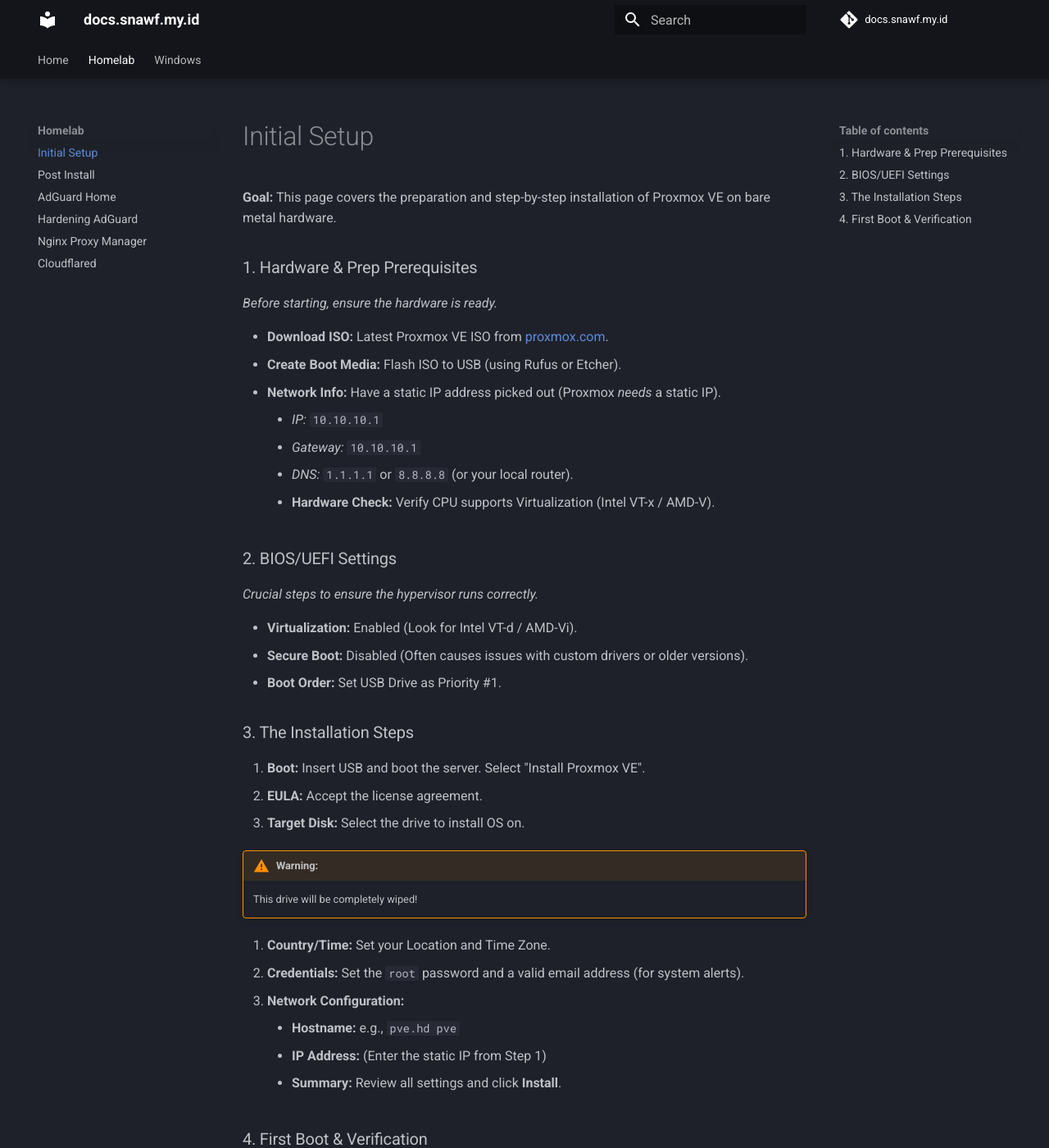
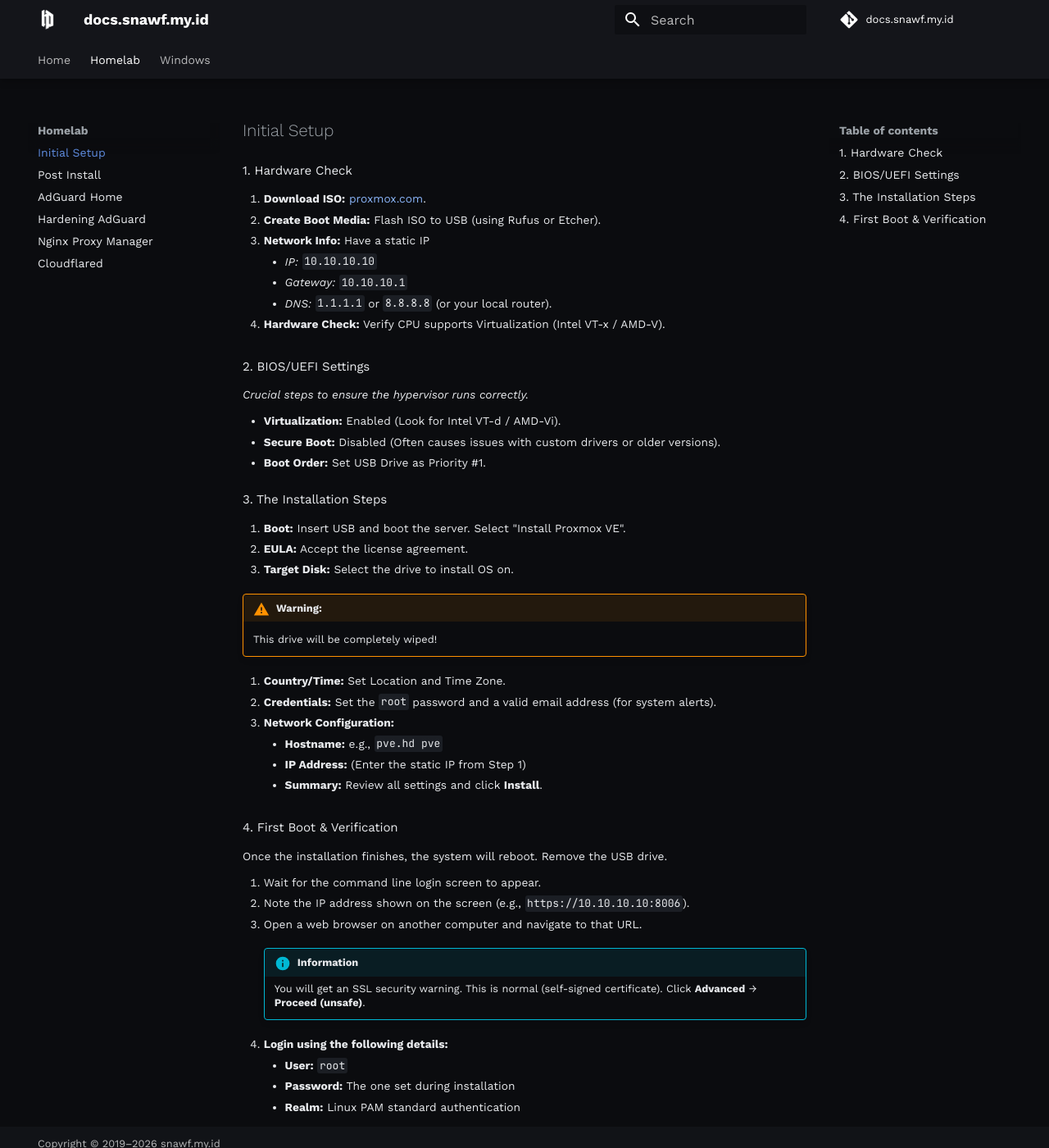
Before and after one commit to onthecouch/docs.snawf.my.id, an MkDocs documentation site: the page built from docs/homelab/installation.md, in a window 1280 px wide and 1400 px high. Shown: the whole window at 82% size. Built offline with MkDocs 1.6.1 and Material for MkDocs 9.7.7, drawn with Linux system fonts in a browser that asks for light colours; comment, search, counter and statistics services are not loaded; some of the changed text lies outside the part shown.

Commit message:
changing everything

```diff
--- a/docs/homelab/installation.md
+++ b/docs/homelab/installation.md
@@ -1,18 +1,14 @@
-**Goal:** This page covers the preparation and step-by-step installation of Proxmox VE on bare metal hardware.
+### 1. Hardware Check
 
-### 1. Hardware &amp; Prep Prerequisites
+1. **Download ISO:** [proxmox.com](https://www.proxmox.com/en/downloads).
+2. **Create Boot Media:** Flash ISO to USB (using Rufus or Etcher).
+3. **Network Info:** Have a static IP
 
-*Before starting, ensure the hardware is ready.*
-
-- **Download ISO:** Latest Proxmox VE ISO from [proxmox.com](https://www.proxmox.com/en/downloads).
-- **Create Boot Media:** Flash ISO to USB (using Rufus or Etcher).
-- **Network Info:** Have a static IP address picked out (Proxmox *needs* a static IP).
-
-
-    - *IP:* `10.10.10.1`
+    - *IP:* `10.10.10.10`
     - *Gateway:* `10.10.10.1`
     - *DNS:* `1.1.1.1` or `8.8.8.8` (or your local router).
-- **Hardware Check:** Verify CPU supports Virtualization (Intel VT-x / AMD-V).
+
+4. **Hardware Check:** Verify CPU supports Virtualization (Intel VT-x / AMD-V).
 
 ### 2. BIOS/UEFI Settings
 
@@ -31,7 +27,7 @@
 !!! warning "Warning:"
     This drive will be completely wiped!
 
-1. **Country/Time:** Set your Location and Time Zone.
+1. **Country/Time:** Set Location and Time Zone.
 2. **Credentials:** Set the `root` password and a valid email address (for system alerts).
 3. **Network Configuration:**
 
@@ -44,15 +40,16 @@
 
 Once the installation finishes, the system will reboot. Remove the USB drive.
 
-- Wait for the command line login screen to appear.
-- Note the IP address shown on the screen (e.g., `https://10.10.10.1:8006`).
-- Open a web browser on another computer and navigate to that URL.
+1. Wait for the command line login screen to appear.
+2. Note the IP address shown on the screen (e.g., `https://10.10.10.10:8006`).
+3. Open a web browser on another computer and navigate to that URL.
 
-!!! info "Information:"
-    You will get an SSL Security Warning. This is normal (self-signed certificate). Click "Advanced" -&gt; "Proceed Unsafe".
-- **Login:**
+    !!! info "Information"
+        You will get an SSL security warning. This is normal (self-signed certificate).
+        Click **Advanced** → **Proceed (unsafe)**.
 
+4. **Login using the following details:**
 
     - **User:** `root`
-    - **Password:** (The one you set in Step 5)
+    - **Password:** The one set during installation
     - **Realm:** Linux PAM standard authentication
--- /dev/null
+++ b/docs/stylesheets/extra.css
@@ -0,0 +1,58 @@
+:root {
+  --md-typeset-font-size: 0.6875rem; /* 11px */
+}
+
+[data-md-color-scheme="slate"] {
+  --md-default-bg-color: #0b0c0f;
+  --md-default-fg-color: #e8eaed;
+  --md-default-fg-color--light: #9aa0a6;
+  --md-code-bg-color: #16181d;
+  --md-code-fg-color: #e6e8eb;
+  --md-code-hl-color: #22262d;
+}
+
+.md-typeset {
+  font-family: "Work Sans", sans-serif;
+  font-size: var(--md-typeset-font-size);
+  line-height: 1.35;       /* tighter lines */
+  margin-bottom: 0.6em;    /* smaller paragraph spacing */
+}
+
+.md-typeset ul,
+.md-typeset ol {
+  font-size: inherit;
+  margin-bottom: 0.6em;
+}
+
+.md-typeset a {
+  color: #8ab4f8;
+}
+.md-typeset a:hover {
+  color: #aecbfa;
+}
+
+/* Inline code */
+.md-typeset code:not(pre code) {
+  font-family: "JetBrains Mono", monospace;
+  font-size: 0.65rem;        /* revert to standard ~11px */
+  background-color: #1b1e24;
+  color: #e6e8eb;
+  border-radius: 3px;
+  padding: 0.1em 0.2em;
+}
+
+.md-typeset pre {
+  font-family: "JetBrains Mono", monospace;
+  font-size: 0.65rem;
+  line-height: 1.5;
+  background-color: #16181d;
+  color: #e6e8eb;
+  padding: 1em;
+  border-radius: 4px;
+  overflow-x: auto;
+  position: relative;
+}
+
+.md-typeset h1 { font-size: 1.5em; margin-bottom: 0.5em; }
+.md-typeset h2 { font-size: 1.35em; margin-bottom: 0.4em; }
+.md-typeset h3 { font-size: 1.1em; margin-bottom: 0.3em; }
--- a/mkdocs.yaml
+++ b/mkdocs.yaml
@@ -21,6 +21,11 @@ theme:
   name: material
   language: en
   favicon: assets/hdfav60.png
+  logo: assets/hdfav60.png
+
+  font:
+    text: "Work Sans"
+    code: "JetBrains Mono"
 
   palette:
     scheme: slate
@@ -33,7 +38,8 @@ theme:
     - navigation.top
     - navigation.instant
     - navigation.instant.progress
-    - content.code.copy
+    - content.code.copy       # copy-to-clipboard
+    - content.code.line       # line selection toggle
     - navigation.sections
     - navigation.expand
 
@@ -54,6 +60,10 @@ markdown_extensions:
   - pymdownx.emoji:
       emoji_index: !!python/name:material.extensions.emoji.twemoji
       emoji_generator: !!python/name:material.extensions.emoji.to_svg
+  - pymdownx.highlight:
+      linenums: true           # show line numbers
+      linenums_style: table
+      anchor_linenums: true    # enable line selection toggle
 
 extra_css:
   - stylesheets/extra.css
@@ -62,4 +72,4 @@ extra:
   generator: false
 
 copyright:
-  Copyright © 2016–2026 Henry Dennis
+  Copyright © 2019–2026 snawf.my.id
```
Also changed, not shown: docs/homelab/post-install.md (+5 -5 lines), docs/index.md (+13 -5 lines).
